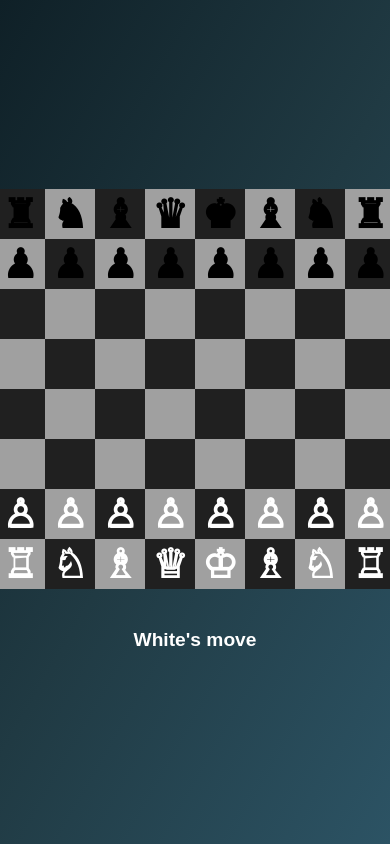
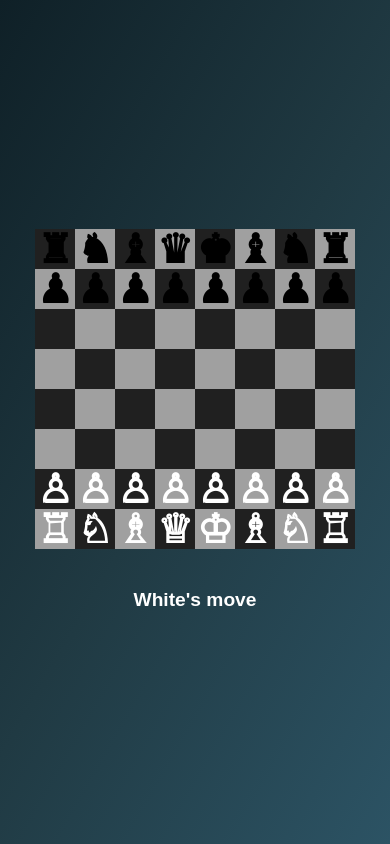
Before and after one commit to jasurgraduate/chess, a plain HTML site: page index.html in a window 390 px wide. Drawn offline with Linux system fonts and the light colour scheme.

Commit message:
Update styles.css

```diff
--- a/styles.css
+++ b/styles.css
@@ -90,14 +90,14 @@ body {
 
 @media (max-width: 600px) {
     #chessboard {
-        width: 25rem; /* Adjust to fit 60% of the viewport width on smaller screens */
-        height: 25rem; /* Adjust to fit 60% of the viewport width on smaller screens */
-        grid-template-columns: repeat(8, 3.125rem); /* Each column is 3.125rem */
-        grid-template-rows: repeat(8, 3.125rem); /* Each row is 3.125rem */
+        width: 20rem; /* Adjusted width */
+        height: 20rem; /* Adjusted height */
+        grid-template-columns: repeat(8, 2.5rem); /* Each column is 2.5rem */
+        grid-template-rows: repeat(8, 2.5rem); /* Each row is 2.5rem */
     }
     .square {
-        width: 3.125rem; /* 3.125rem */
-        height: 3.125rem; /* 3.125rem */
-        font-size: 1.3rem;
+        width: 2.5rem; /* 2.5rem */
+        height: 2.5rem; /* 2.5rem */
+        font-size: 1.1rem; /* Adjusted font size */
     }
 }
```
